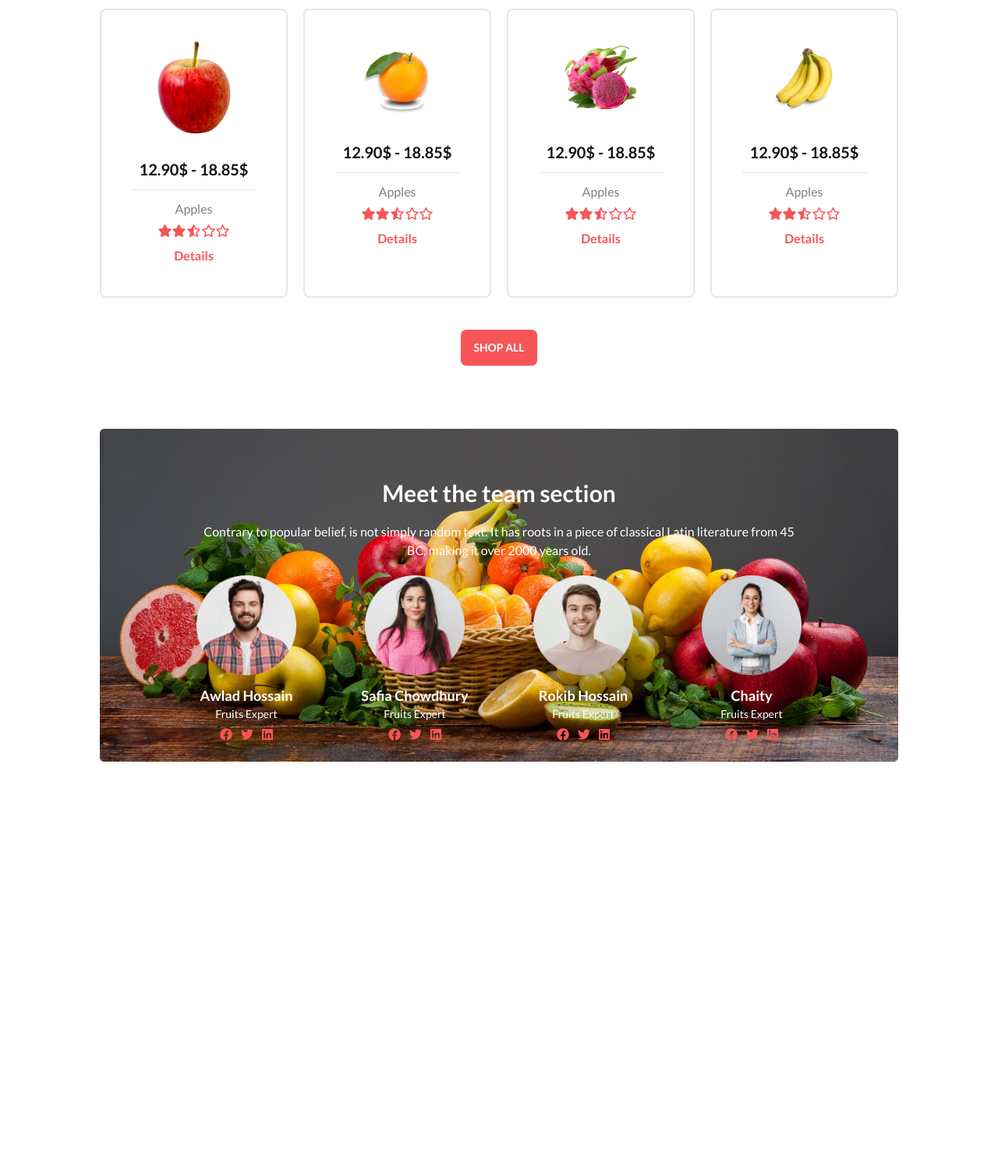
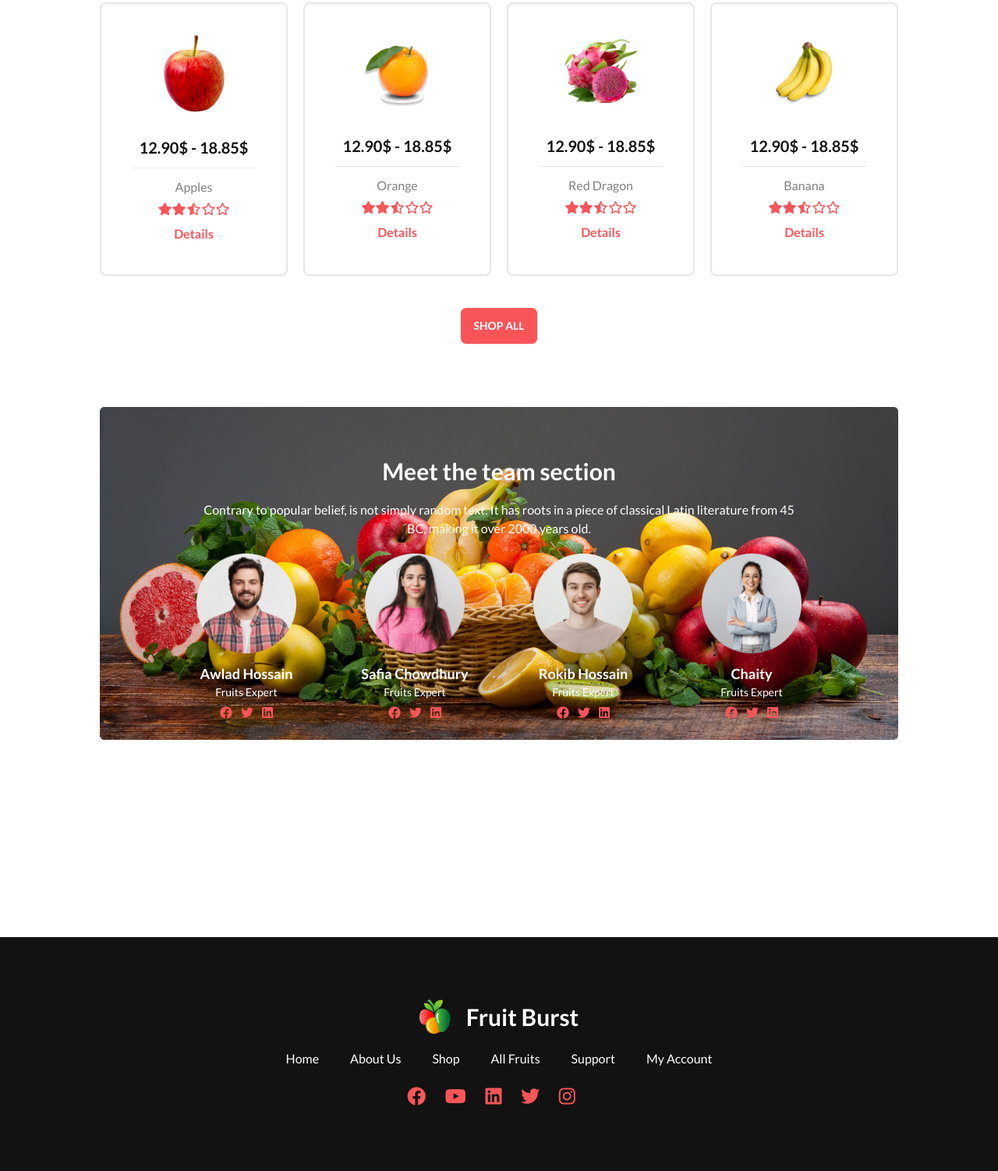
Before and after one commit to tanvir0908/fruit-brust, a plain HTML site: page index.html in a window 1280 px wide. Shown: the part 863-2365 px from the top of the page at 78% size. Before the commit the page ends 2233 px from the top, so only its background shows below. Drawn offline with nearby package versions, Linux system fonts and the light colour scheme.

Commit message:
Version 1.0
Completed basic features

```diff
--- a/index.html
+++ b/index.html
@@ -52,7 +52,7 @@
         background-image: url("images/banner1.png");
         background-repeat: no-repeat;
         background-size: contain;
-        height: 100vh;
+        height: 85vh;
       }
     </style>
     <!-- Website Title -->
@@ -84,7 +84,7 @@
         </nav>
       </section>
       <!-- Banner Section -->
-      <section class="mx-32 py-5">
+      <section class="mx-32 pt-3 pb-5">
         <div class="carousel w-full rounded-lg">
           <!-- Banner 1 -->
           <div id="slide1" class="carousel-item relative w-full">
@@ -204,7 +204,7 @@
     <main>
       <!-- Deal Section -->
       <section class="mx-32 py-5 mt-10">
-        <div class="flex justify-between">
+        <div class="flex justify-between items-center">
           <div>
             <h2 class="text-4xl font-bold mb-5">Deal of the day</h2>
             <p class="w-2/3 light-gray">
@@ -246,7 +246,7 @@
         </div>
         <div class="grid grid-cols-1 md:grid-cols-2 lg:grid-cols-4 gap-5 mt-10">
           <div class="text-center rounded-lg border-2 py-10">
-            <img class="w-24 mx-auto mb-8" src="./images/fruit6.png" alt="" />
+            <img class="w-20 mx-auto mb-8" src="./images/fruit6.png" alt="" />
             <h3 class="mb-3 font-bold text-xl text-[#121212]">
               12.90$ - 18.85$
             </h3>
@@ -269,7 +269,7 @@
               12.90$ - 18.85$
             </h3>
             <hr class="w-40 mx-auto" />
-            <p class="mt-3 text-[#808080]">Apples</p>
+            <p class="mt-3 text-[#808080]">Orange</p>
             <div class="rating mt-2">
               <i class="fa-solid fa-star text-fruit-color"></i>
               <i class="fa-solid fa-star text-fruit-color"></i>
@@ -287,7 +287,7 @@
               12.90$ - 18.85$
             </h3>
             <hr class="w-40 mx-auto" />
-            <p class="mt-3 text-[#808080]">Apples</p>
+            <p class="mt-3 text-[#808080]">Red Dragon</p>
             <div class="rating mt-2">
               <i class="fa-solid fa-star text-fruit-color"></i>
               <i class="fa-solid fa-star text-fruit-color"></i>
@@ -305,7 +305,7 @@
               12.90$ - 18.85$
             </h3>
             <hr class="w-40 mx-auto" />
-            <p class="mt-3 text-[#808080]">Apples</p>
+            <p class="mt-3 text-[#808080]">Banana</p>
             <div class="rating mt-2">
               <i class="fa-solid fa-star text-fruit-color"></i>
               <i class="fa-solid fa-star text-fruit-color"></i>
@@ -323,7 +323,7 @@
         </div>
       </section>
       <!-- Team Section -->
-      <section class="mx-32 my-5 team-section">
+      <section class="mx-32 mt-5 team-section">
         <div>
           <h2 class="pt-16 mb-5 text-center text-3xl text-white font-bold">
             Meet the team section
@@ -395,6 +395,33 @@
       </section>
     </main>
 
-    <footer></footer>
+    <footer>
+      <!-- Footer Section -->
+      <section>
+        <div class="bg-[#121212] py-20 flex flex-col items-center">
+          <div class="flex items-center justify-center gap-5">
+            <img class="w-10" src="./images/logo.png" alt="" />
+            <h2 class="text-3xl text-white font-bold">Fruit Burst</h2>
+          </div>
+          <div class="">
+            <ul class="flex gap-10 mt-5 text-white">
+              <li>Home</li>
+              <li>About Us</li>
+              <li>Shop</li>
+              <li>All Fruits</li>
+              <li>Support</li>
+              <li>My Account</li>
+            </ul>
+          </div>
+          <div class="mt-5 text-2xl text-fruit-color">
+            <i class="fa-brands fa-facebook mr-5"></i>
+            <i class="fa-brands fa-youtube mr-5"></i>
+            <i class="fa-brands fa-linkedin mr-5"></i>
+            <i class="fa-brands fa-twitter mr-5"></i>
+            <i class="fa-brands fa-instagram mr-5"></i>
+          </div>
+        </div>
+      </section>
+    </footer>
   </body>
 </html>
```
